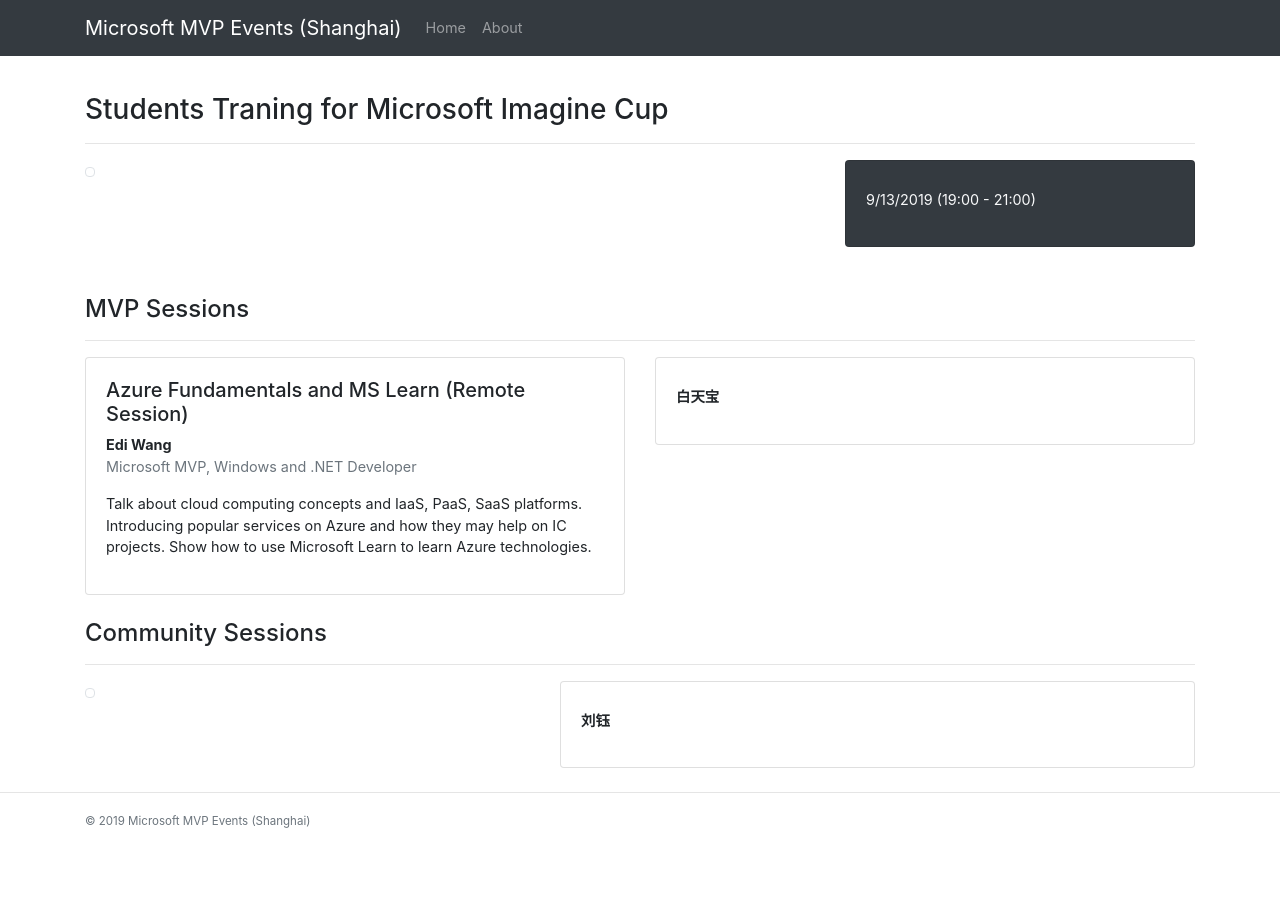
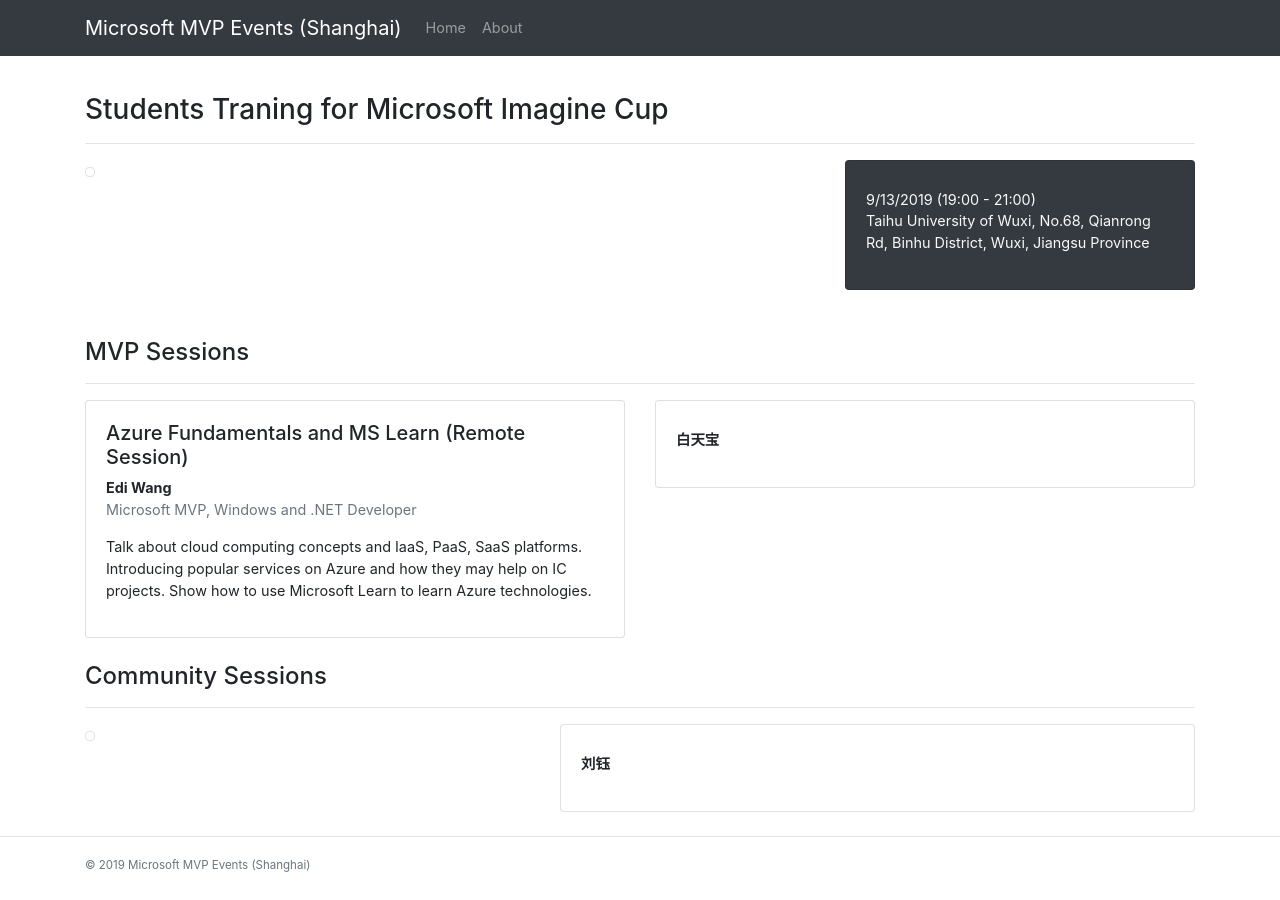
Before and after one commit to microsoft-mvp-events-cn/events, a Jekyll site: the page built from content/19.11-MSIC-Traning.html, in a window 1280 px wide. Built offline with Jekyll 4.4.1, drawn with Linux system fonts in a browser that asks for light colours.

Commit message:
Update 19.11-MSIC-Traning.html

```diff
--- a/content/19.11-MSIC-Traning.html
+++ b/content/19.11-MSIC-Traning.html
@@ -19,7 +19,7 @@
                     9/13/2019 (19:00 - 21:00)
                 </time>
                 <address>
-
+                    Taihu University of Wuxi, No.68, Qianrong Rd, Binhu District, Wuxi, Jiangsu Province
                 </address>
             </div>
         </div>
```
